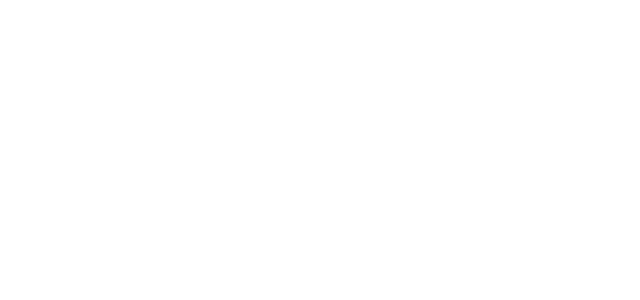
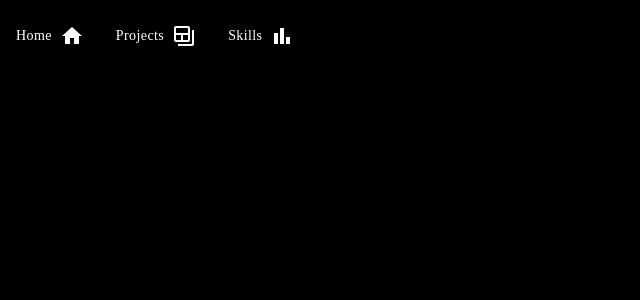
Before and after one commit to jmurphy5613/johnmurphy.xyz, a React (Create React App) app: page / in a window 1280 px wide. Shown: the top 300 px of the page, without its empty margins (0-640 px from the left). Built offline with nearby package versions, Linux system fonts and the light colour scheme.

Commit message:
set up styling for navbar

```diff
--- a/package.json
+++ b/package.json
@@ -5,6 +5,7 @@
   "dependencies": {
     "@emotion/react": "^11.9.0",
     "@emotion/styled": "^11.8.1",
+    "@mui/icons-material": "^5.8.0",
     "@mui/material": "^5.8.0",
     "@testing-library/jest-dom": "^5.16.4",
     "@testing-library/react": "^13.2.0",
--- a/src/App.css
+++ b/src/App.css
@@ -1,6 +1,8 @@
 .App {
   text-align: center;
 }
+
+@import url('https://fonts.googleapis.com/css2?family=Outfit:wght@300;400;500;600;700;800;900&display=swap');
 
 .App-logo {
   height: 40vmin;
--- a/src/App.tsx
+++ b/src/App.tsx
@@ -1,11 +1,14 @@
-import React from 'react';
-import logo from './logo.svg';
 import './App.css';
+import Navbar from '../src/components/Navbar';
 
 function App() {
   return (
-    <div className="App">
-
+    <div className="App" style={{
+      height: '100vh',
+      width: '100vw',
+      backgroundColor: '#000000'
+    }}>
+      <Navbar />
     </div>
   );
 }
--- /dev/null
+++ b/src/components/Navbar.tsx
@@ -0,0 +1,31 @@
+import { Tabs, Tab } from "@mui/material";
+import HomeIcon from '@mui/icons-material/Home';
+import BackupTableIcon from '@mui/icons-material/BackupTable';
+import BarChartIcon from '@mui/icons-material/BarChart';
+
+
+const Navbar = () => {
+    return (
+        <div>
+            <Tabs>
+                <Tab label={"Home"} iconPosition={"end"} icon={ <HomeIcon /> } sx={{
+                    color: '#ffffff',
+                    fontFamily: 'Outfit',
+                    textTransform: 'none'
+                }} />
+                <Tab label={"Projects"} iconPosition={"end"} icon={ <BackupTableIcon /> } sx={{
+                    color: '#ffffff',
+                    fontFamily: 'Outfit',
+                    textTransform: 'none'
+                }} />
+                <Tab label={"Skills"} iconPosition={"end"} icon={ <BarChartIcon /> } sx={{
+                    color: '#ffffff',
+                    fontFamily: 'Outfit',
+                    textTransform: 'none'
+                }} />
+            </Tabs>
+        </div>
+    )
+}
+
+export default Navbar;
```
Also changed, not shown: src/pages/home.tsx (added), src/pages/projects.tsx (added), src/pages/skills.tsx (added), 1 other file (tests, documents, lock files or other folders).
